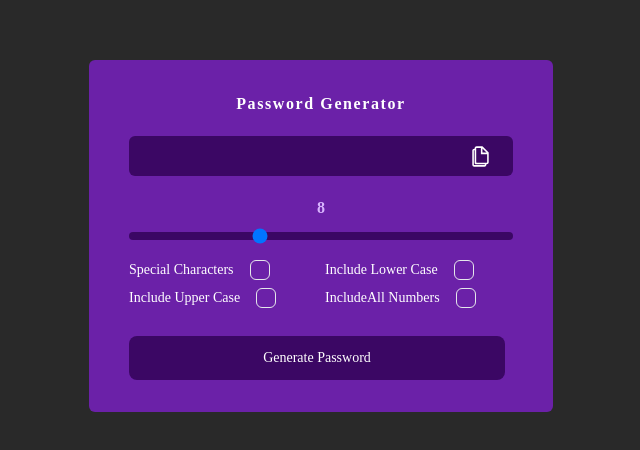
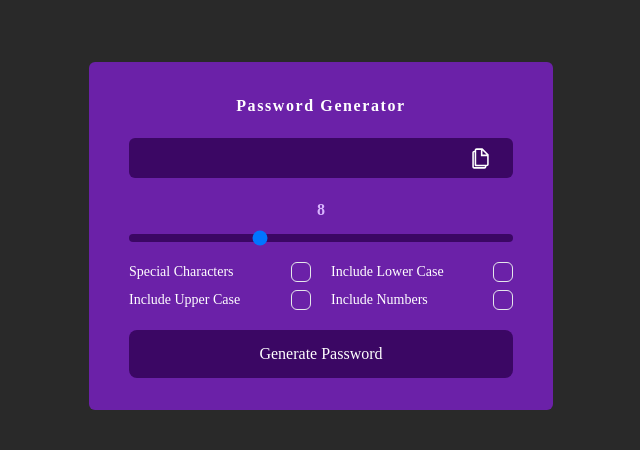
Before and after one commit to nicoryy/password_generator_react, a React (Vite) app: page / in a window 1280 px wide. Shown: the part 164-614 px from the top of the page, without its empty margins (319-959 px from the left). Built offline with nearby package versions, Linux system fonts and the light colour scheme.

Commit message:
style: fixed styles erros

```diff
--- a/src/App.jsx
+++ b/src/App.jsx
@@ -48,7 +48,8 @@ export default function App() {
       <div className="bg-purple-800 grid place-items-center px-10 py-8 rounded-md">
         <h1 className=" font-bold tracking-widest">Password Generator</h1>
 
-        <div className="flex gap-5 px-4 py-2 h-10 bg-purple-950 rounded-md w-96 justify-center relative my-5">
+        <div className="w-96">
+          <div className="flex gap-5 px-4 py-2 h-10 bg-purple-950 rounded-md w-full justify-center relative my-5">
             <span>{Password}</span>
             <IoMdCopy size={25} className="absolute right-5" />
           </div>
@@ -66,8 +67,8 @@ export default function App() {
             ></input>
           </div>
 
-        <div className="grid w-96 gap-2 grid-cols-2 text-sm">
-          <div className="flex gap-4 relative">
+          <div className="grid w-full gap-x-5 gap-y-2 grid-cols-2 text-sm">
+            <div className="flex relative w-full justify-between">
               <label htmlFor="special">Special Characters</label>
               <input
                 checked={IncludeSpecialCharcters}
@@ -79,11 +80,11 @@ export default function App() {
               />
               <IoCheckmark
                 size={16}
-              className="absolute right-2.5 top-0.5 text-white transition-opacity opacity-0 pointer-events-none peer-checked:opacity-100"
+                className="absolute right-0.5 top-0.5 text-white transition-opacity opacity-0 pointer-events-none peer-checked:opacity-100"
               />
             </div>
 
-          <div className="flex gap-4 relative">
+            <div className="flex relative w-full justify-between">
               <label htmlFor="lower">Include Lower Case</label>
               <input
                 checked={IncludeLower}
@@ -95,11 +96,11 @@ export default function App() {
               />
               <IoCheckmark
                 size={16}
-              className="absolute right-2.5 top-0.5 text-white transition-opacity opacity-0 pointer-events-none peer-checked:opacity-100"
+                className="absolute right-0.5 top-0.5 text-white transition-opacity opacity-0 pointer-events-none peer-checked:opacity-100"
               />
             </div>
 
-          <div className="flex gap-4 relative">
+            <div className="flex relative w-full justify-between">
               <label htmlFor="upper">Include Upper Case</label>
               <input
                 checked={IncludeUpper}
@@ -111,12 +112,12 @@ export default function App() {
               />
               <IoCheckmark
                 size={16}
-              className="absolute right-2.5 top-0.5 text-white transition-opacity opacity-0 pointer-events-none peer-checked:opacity-100"
+                className="absolute right-0.5 top-0.5 text-white transition-opacity opacity-0 pointer-events-none peer-checked:opacity-100"
               />
             </div>
 
-          <div className="flex gap-4 relative">
-            <label htmlFor="number">IncludeAll Numbers</label>
+            <div className="flex relative w-full justify-between">
+              <label htmlFor="number">Include Numbers</label>
               <input
                 checked={IncludeNumber}
                 onChange={(e) => setIncludeNumber(e.target.checked)}
@@ -127,13 +128,15 @@ export default function App() {
               />
               <IoCheckmark
                 size={16}
-              className="absolute right-2.5 top-0.5 text-white transition-opacity opacity-0 pointer-events-none peer-checked:opacity-100"
+                className="absolute right-0.5 top-0.5 text-white transition-opacity opacity-0 pointer-events-none peer-checked:opacity-100"
               />
             </div>
 
+
+          </div>
           <button
             onClick={HandleCreatePassword}
-            className="w-[200%] bg-purple-950 mt-5 p-3 rounded-lg hover:border border-purple-500 outline-none "
+            className="w-full bg-purple-950 mt-5 p-3 rounded-lg hover:border border-purple-500 outline-none "
           >
             {" "}
             Generate Password{" "}
```
Lines whose indentation alone changed are shown as unchanged.
